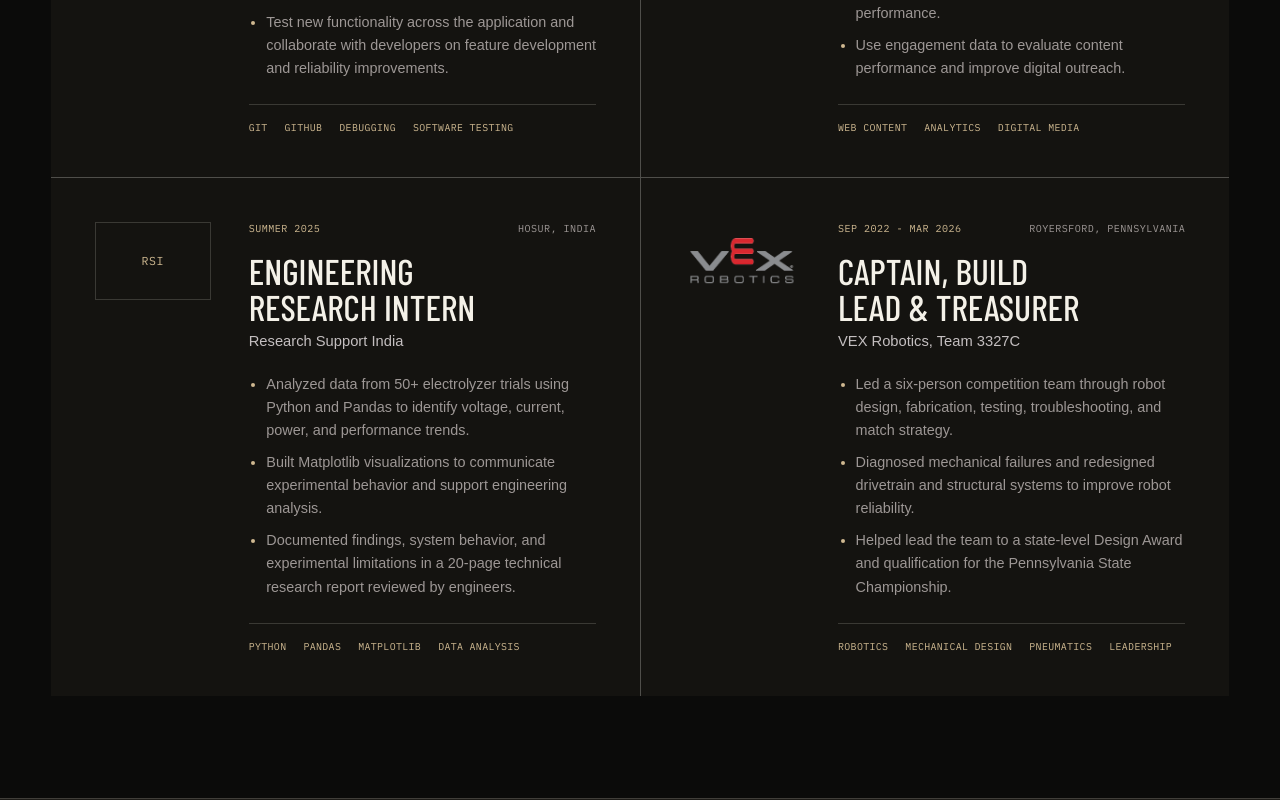
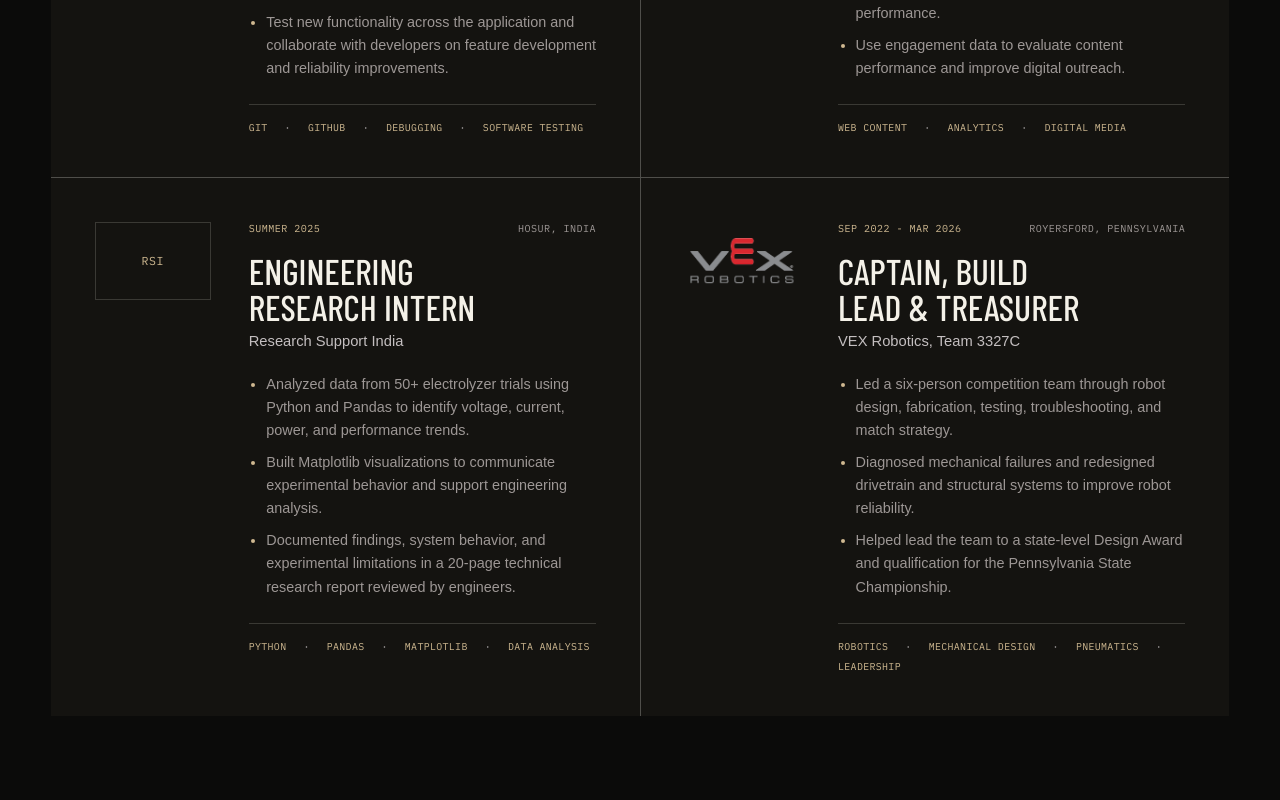
Before and after one commit to guntisid2007/guntisid, a React (Vite) app: page / in a window 1280 px wide. Shown: the part 1320-2120 px from the top of the page. Built offline with nearby package versions, Linux system fonts and the light colour scheme; a web font is replaced by a local one.

Commit message:
Add separators between experience and project skills

```diff
--- a/src/styles.css
+++ b/src/styles.css
@@ -579,6 +579,12 @@ img {
   text-transform: uppercase;
 }
 
+.tag-list li:not(:last-child)::after {
+  content: "·";
+  margin-left: 17px;
+  color: var(--muted-strong);
+}
+
 .work-section {
   border-top: 1px solid var(--line);
   background: var(--ink-raised);
```
